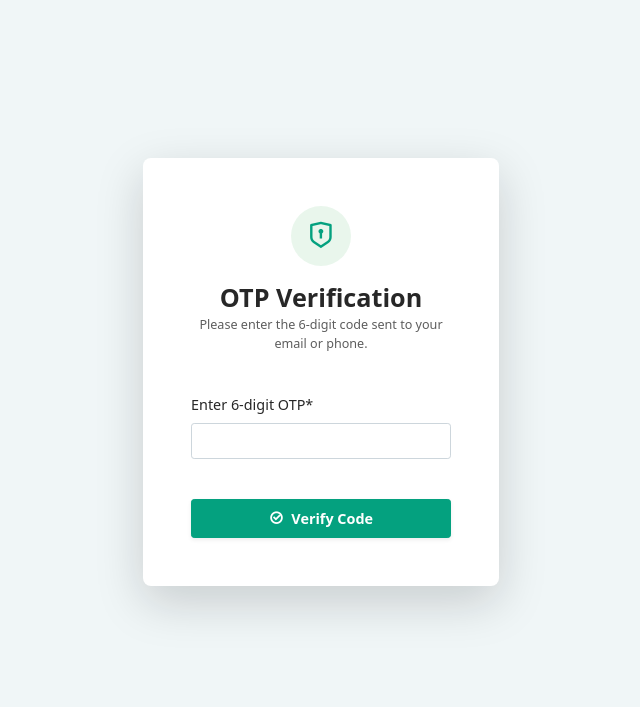
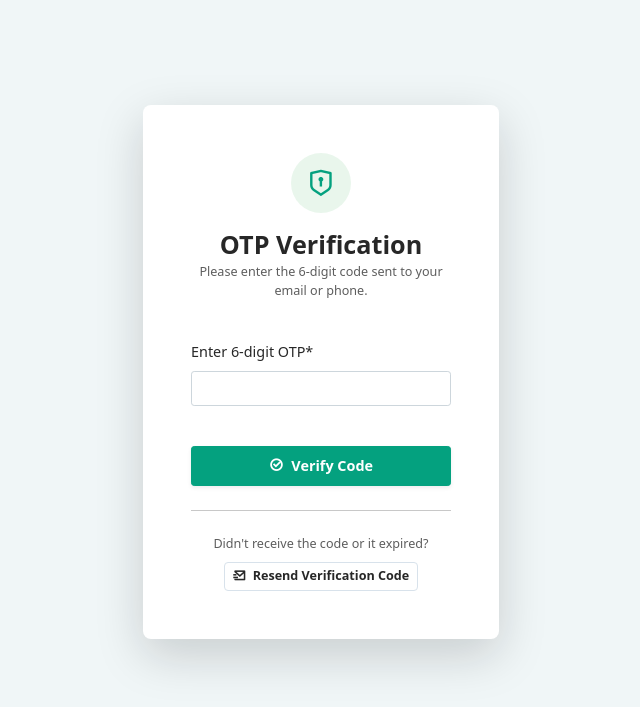
Before and after one commit to Maquiz1/tamris, a Django app: page /verify-otp/ in a window 1280 px wide. Shown: the top 707 px of the page, without its empty margins (319-959 px from the left). Run offline with Django 5.2, Linux system fonts and the light colour scheme; the visitor is signed in with stand-in values (Sample User, id 1); data comes from the database, SQL or seed files in the repository; data that the repository does not hold is empty; some libraries are stand-ins or nearby versions.

Commit message:
Add resend email verification OTP option and template button

```diff
--- a/backend/users/templates/users/verify_otp.html
+++ b/backend/users/templates/users/verify_otp.html
@@ -23,6 +23,14 @@
                         <i class="ri-checkbox-circle-line me-2"></i> Verify Code
                     </button>
                 </form>
+
+                <hr class="my-4">
+                <div class="text-center">
+                    <p class="text-muted small mb-2">Didn't receive the code or it expired?</p>
+                    <a href="{% url 'users:resend_email_otp' %}" class="btn btn-outline-secondary btn-sm fw-bold">
+                        <i class="ri-mail-send-line me-1"></i> Resend Verification Code
+                    </a>
+                </div>
             </div>
         </div>
     </div>
--- a/backend/users/urls.py
+++ b/backend/users/urls.py
@@ -8,7 +8,7 @@ from .views import (
     staff_registration_list_view, staff_registration_detail_view, staff_registration_action_view,
     reupload_document_view, system_users_list_view, system_user_create_view,
     system_user_update_view, system_user_detail_view, applicant_users_list_view,
-    send_phone_otp_view, verify_phone_otp_view
+    send_phone_otp_view, verify_phone_otp_view, resend_email_otp_view
 )
 
 app_name = 'users'
@@ -27,6 +27,7 @@ urlpatterns = [
     path('login/', frontend_login_view, name='frontend_login'),
     path('logout/', frontend_logout_view, name='frontend_logout'),
     path('verify-otp/', verify_otp_view, name='frontend_verify_otp'),
+    path('verify-otp/resend/', resend_email_otp_view, name='resend_email_otp'),
     path('onboarding/', onboarding_wizard_view, name='onboarding'),
     path('dashboard/', dashboard_view, name='dashboard'),
     path('profile/', profile_view, name='profile'),
--- a/backend/users/views/auth.py
+++ b/backend/users/views/auth.py
@@ -178,3 +178,27 @@ def verify_phone_otp_view(request):
 from django.shortcuts import get_object_or_404
 from django.core.paginator import Paginator
 from django.db.models import Q
+
+@login_required
+def resend_email_otp_view(request):
+    user = request.user
+    if user.is_email_verified:
+        messages.info(request, 'Your email is already verified.')
+        return redirect('users:dashboard')
+
+    if not user.otp_secret:
+        user.otp_secret = pyotp.random_base32()
+        user.save()
+
+    otp_code = pyotp.TOTP(user.otp_secret).now()
+
+    send_mail(
+        subject='TAMRIS - Your OTP Verification Code',
+        message=f'Welcome to TAMRIS! Your verification code is: {otp_code}\n\nThis code will expire in 5 minutes.',
+        from_email=getattr(settings, 'DEFAULT_FROM_EMAIL', 'noreply@tamris.go.tz'),
+        recipient_list=[user.email],
+        fail_silently=True
+    )
+
+    messages.success(request, 'A new verification code has been sent to your email!')
+    return redirect('users:frontend_verify_otp')
```
Also changed, not shown: 1 other file.
